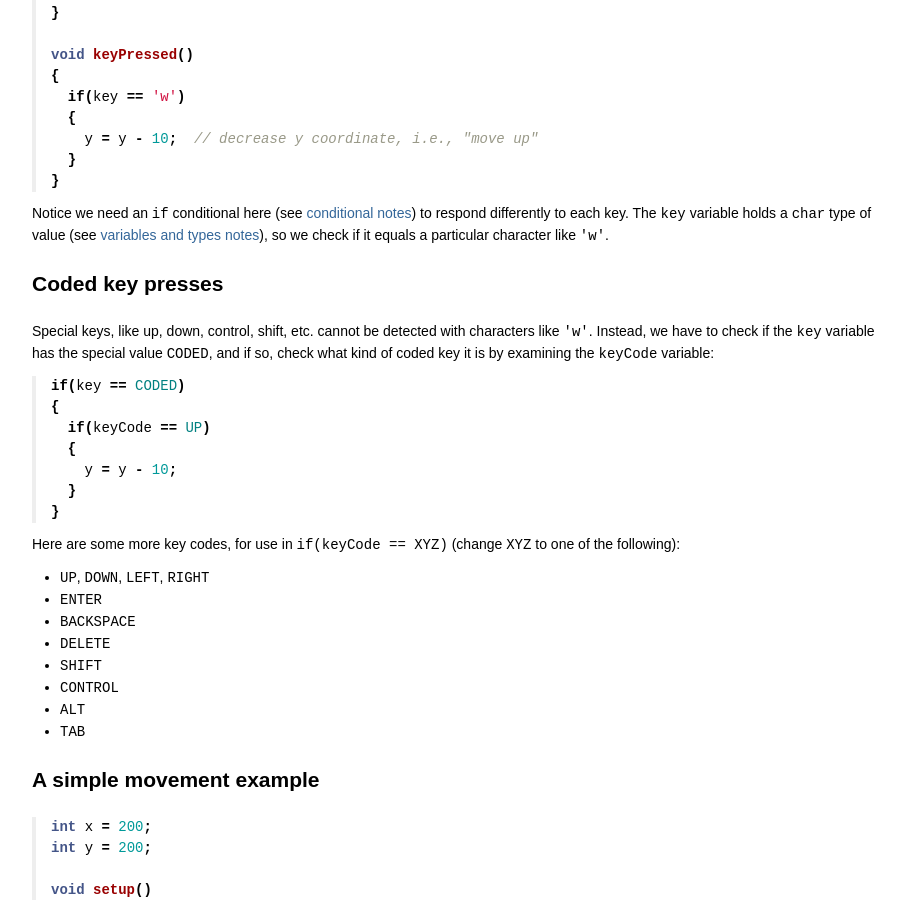
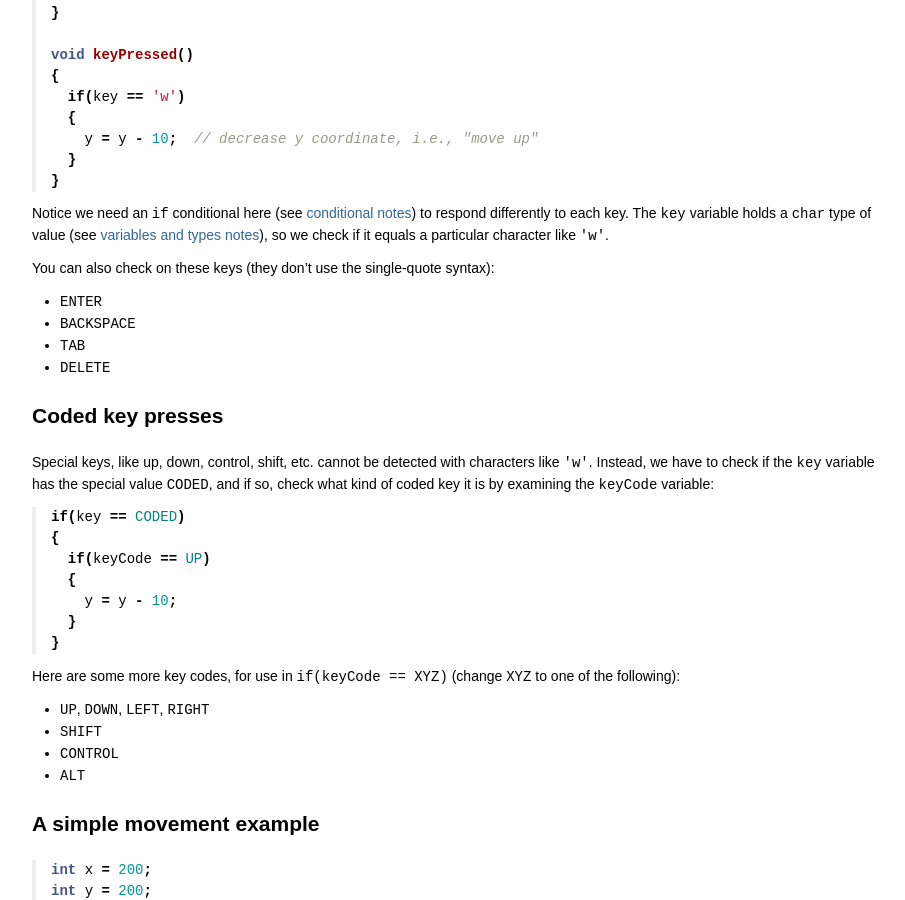
Before and after one commit to joshuaeckroth/csci111-website, a Jekyll site: the page built from guides/_posts/2014-09-01-keyboard-input.markdown, in a window 1280 px wide and 900 px high, scrolled down 848 px. Shown: the whole window, without its empty margins (183-1088 px from the left). Built offline with Jekyll 4.4.1, drawn with Linux system fonts in a browser that asks for light colours; Markdown is read by kramdown in place of the engine named in the settings.

Commit message:
Fixed error in keyboard input notes about keyCode's.

```diff
--- a/guides/_posts/2014-09-01-keyboard-input.markdown
+++ b/guides/_posts/2014-09-01-keyboard-input.markdown
@@ -68,6 +68,14 @@ type of value (see
 [variables and types notes](/guides/2014-08-29-variables-types.html)),
 so we check if it equals a particular character like `'w'`.
 
+You can also check on these keys (they don't use the single-quote
+syntax):
+
+- `ENTER`
+- `BACKSPACE`
+- `TAB`
+- `DELETE`
+
 ## Coded key presses
 
 Special keys, like up, down, control, shift, etc. cannot be detected
```
Also changed, not shown: other parts of guides/_posts/2014-09-01-keyboard-input.markdown (+0 -4 lines).
